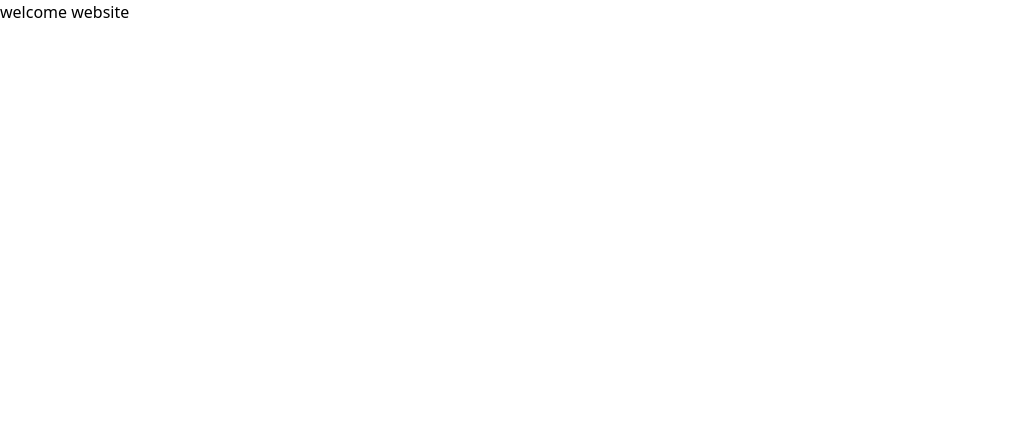
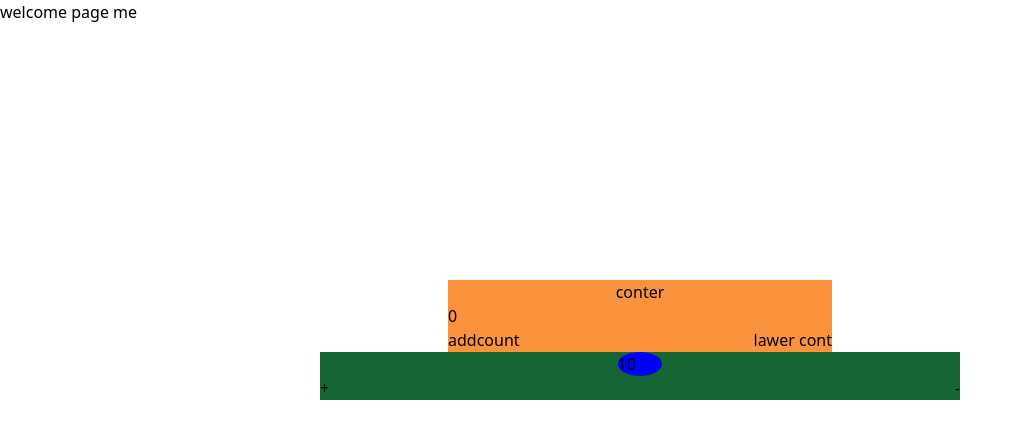
Before and after one commit to mohammadjalizi/learn-react, a React (Create React App) app: page / in a window 1280 px wide. Shown: the top 438 px of the page, without its empty margins (0-1023 px from the left). Built offline with nearby package versions, Linux system fonts and the light colour scheme.

Commit message:
added project

```diff
--- a/src/App.js
+++ b/src/App.js
@@ -51,27 +51,37 @@ this.code=25
 
 
     render() {
-      if(this.state.age >18){
+//       if(this.state.age >20){
 
-        return (
-          <div>
-welcome website
+//         return (
+//           <div>
+// <Temp/>
 
-          </div>
-        )
-      }else{
+//           </div>
+//         )
+//       }else{
 
-     return (
-<>
-errow
-</>
+//      return (
+// <>
+// errow
+// </>
 
-     )
-      }
+//      )
+//       }
+
+let erroemasage=null
+
+if(this.state.age <18){
+erroemasage=<h1>no youre welcome</h1>
+
+}else{
+erroemasage=<h1> welcome page me </h1>
+
+}
       return (
         <div  className='  '>
 
-
+  {erroemasage}
    <Conter/>
    <Temp/>
         </div>
```
